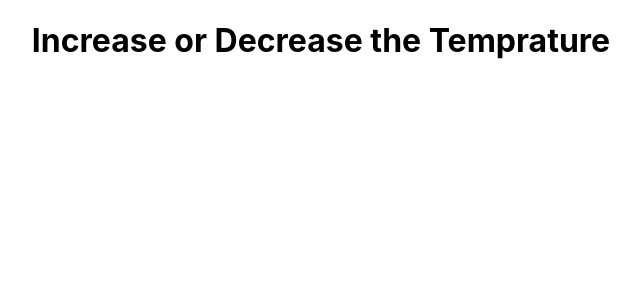
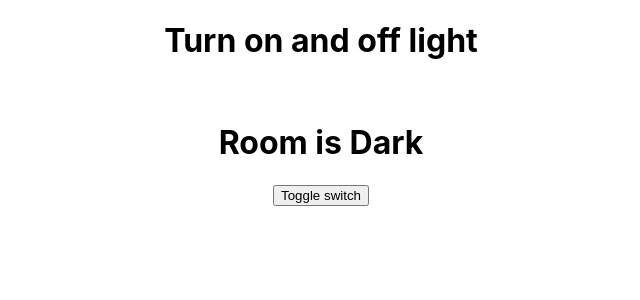
Before and after one commit to damir1-cloud/React3, a React (Create React App) app: page / in a window 1280 px wide. Shown: the top 300 px of the page, without its empty margins (319-959 px from the left). Built offline with nearby package versions, Linux system fonts and the light colour scheme.

Commit message:
light using context and state hooks

```diff
--- a/public/index.html
+++ b/public/index.html
@@ -26,7 +26,7 @@
     -->
     <title>React App</title>
   </head>
-  <body>
+  <body id ="body">
     <noscript>You need to enable JavaScript to run this app.</noscript>
     <div id="root"></div>
     <!--
--- a/src/App.css
+++ b/src/App.css
@@ -38,4 +38,9 @@
 }
 .maindiv {
   text-align: center;
+  height: 100%;
 }
+.dark{
+  background-color: black;
+  color: white;
+}
--- a/src/App.js
+++ b/src/App.js
@@ -1,14 +1,20 @@
-import React from 'react';
+import React, {useState} from 'react';
 import './App.css';
 import Parent from './Components/Parent';
+import VaC from './ValueContext';
+
+
 
 function App() {
+  let Vacc = useState(false);
   return (
+    <VaC.Provider value = {Vacc}>
     <div className = "maindiv">
-      <h1><strong>Increase or Decrease the Temprature</strong></h1>
+      <h1><strong>Turn on and off light</strong></h1>
       <br/>
       <Parent/>
     </div>
+    </VaC.Provider>
   );
 }
 
--- a/src/Components/Child.js
+++ b/src/Components/Child.js
@@ -1,9 +1,16 @@
 import React from 'react';
+import VaC from '../ValueContext';
+
 
 let Child = () => {
+    let Val = React.useContext(VaC);
+
     return (
         <div>
-
+            <h1>Room is {Val[0]? "Lit" : "Dark"}</h1>
+            <button onClick = {()=>{
+                Val[1](!Val[0]);
+            }}>Toggle switch</button>
         </div>
     );
 }
--- /dev/null
+++ b/src/ValueContext.js
@@ -0,0 +1,5 @@
+import React from 'react';
+let Func = ()=>{}
+let VaC = React.createContext(true, Func);
+
+export default VaC;
```
